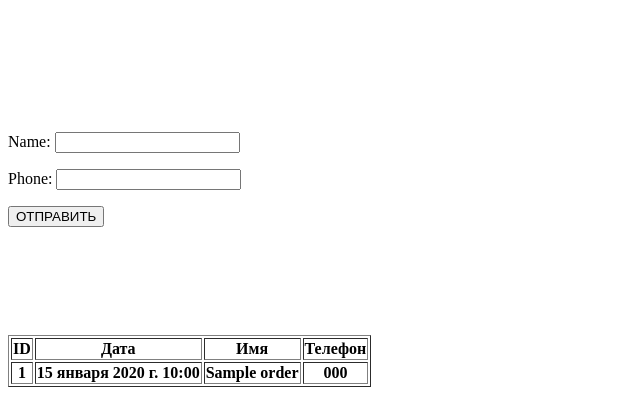
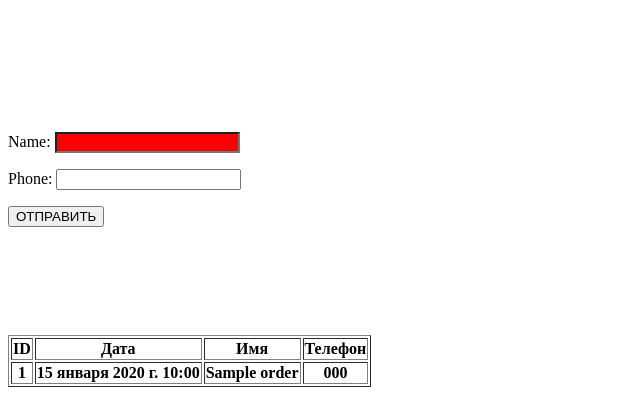
Before and after one commit to MVG8/django_train_website, a Django app: page / in a window 1280 px wide. Shown: the top 420 px of the page, without its empty margins (0-640 px from the left). Run offline with Django 4.2, Linux system fonts and the light colour scheme; tables that the repository leaves empty hold one stand-in row (values such as "Sample post"); lists and menus that the app fills with data are empty.

Commit message:
коррекция forms(стиль как параграф).index(style)

```diff
--- a/crm/forms.py
+++ b/crm/forms.py
@@ -1,5 +1,5 @@
 from django import forms
 
 class OrderForm(forms.Form):
-    name = forms.CharField(max_length=200, required=False)
+    name = forms.CharField(max_length=200, required=False, widget=forms.TextInput(attrs={'class': 'css_input'}))
     phone = forms.CharField(max_length=200)
--- a/templates/index.html
+++ b/templates/index.html
@@ -16,6 +16,12 @@
 <br>
 <br>
 
+<style>
+    .css_input {
+    color: yellow;
+    background-color: red;
+    }
+</style>
 
 <form action="{% url 'thanks_page' %}" method="POST">
     {% csrf_token %}
```
